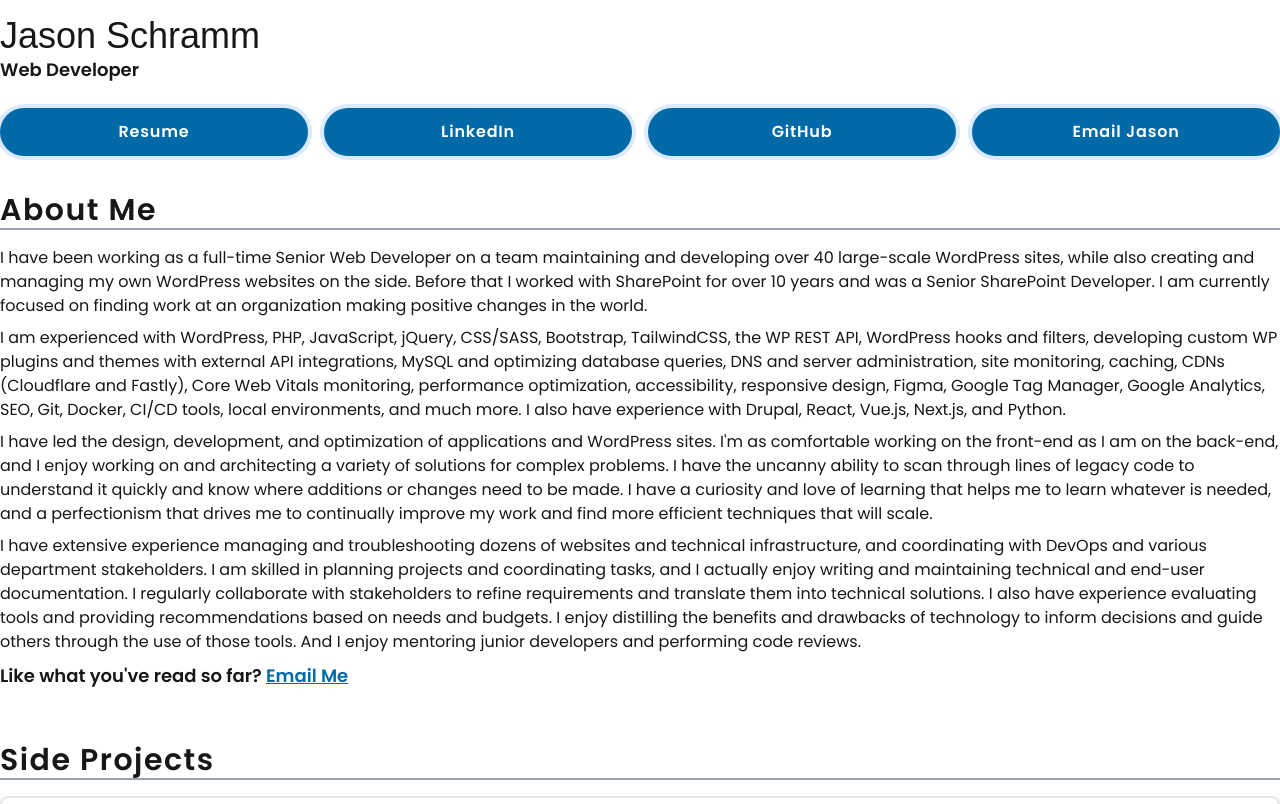
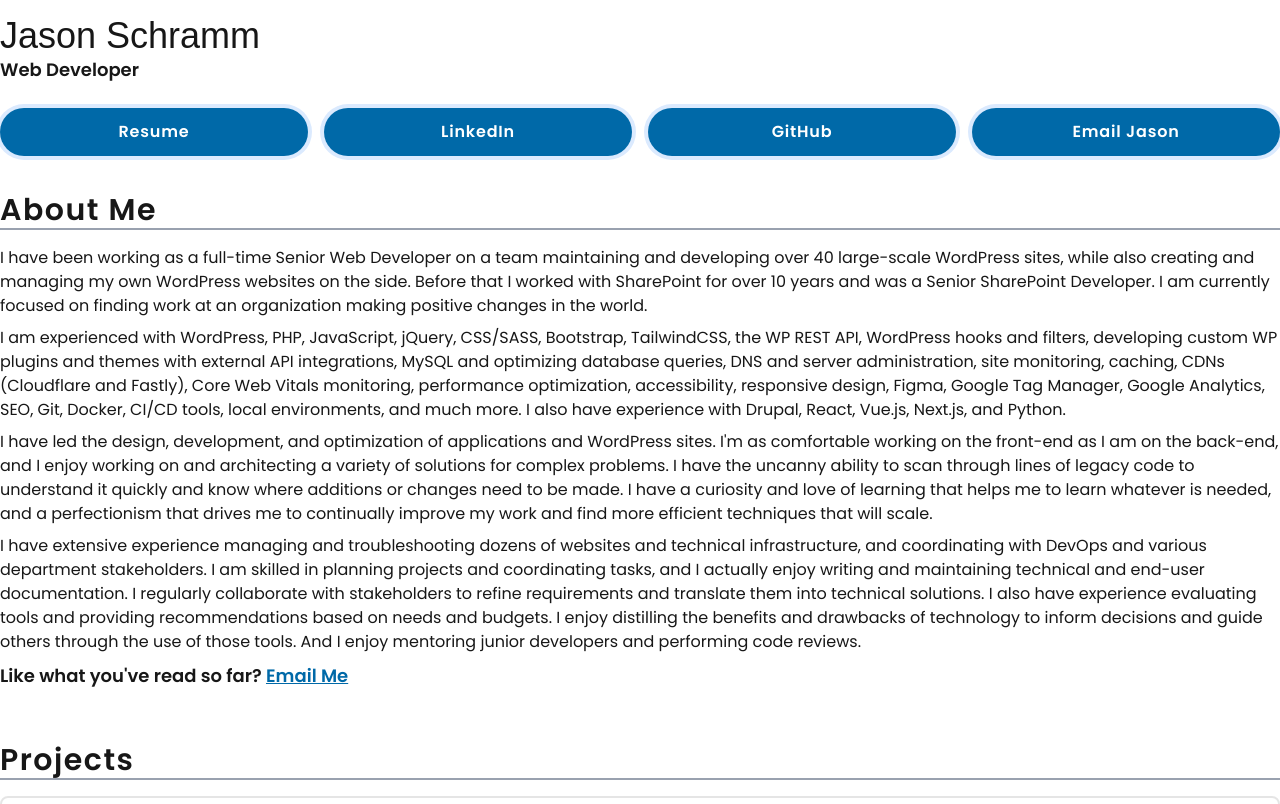
Before and after one commit to jruns/jruns.github.io, a Next.js app: page / in a window 1280 px wide. Shown: the top 804 px of the page. Built offline with nearby package versions, Linux system fonts and the light colour scheme; a web font is replaced by a local one.

Commit message:
Rename Projects heading

```diff
--- a/src/app/page.tsx
+++ b/src/app/page.tsx
@@ -30,7 +30,7 @@ export default function Home() {
             <p className="mt-4 sm:mt-2 font-poppins text-lg font-semibold">Like what you&apos;ve read so far? <a href="mailto:jason.schramm@gmail.com" className="text-buttons underline" target="_blank">Email Me</a></p>
         </div>
         <div className="mt-7">
-            <h1 className="text-3xl font-semibold tracking-wider font-poppins border-b-2 border-gray-400">Side Projects</h1>
+            <h1 className="text-3xl font-semibold tracking-wider font-poppins border-b-2 border-gray-400">Projects</h1>
         </div>
         <div className="mt-4 flex flex-col space-y-4 font-poppins">
             <div className="flex flex-col-reverse sm:flex-row border-2 border-black/10 rounded-lg p-2 hover:border-black/50 sm:space-x-4">
```
